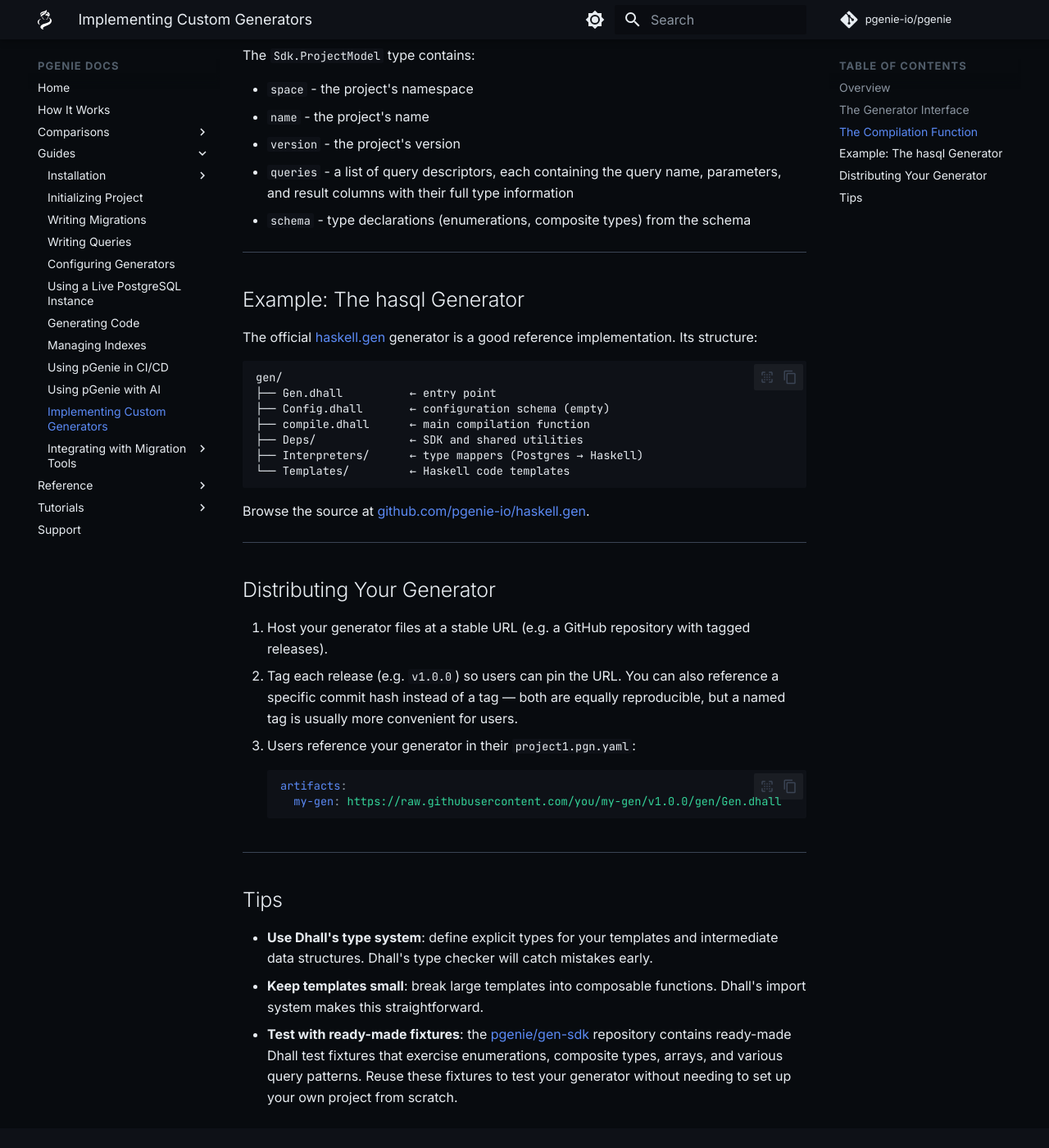
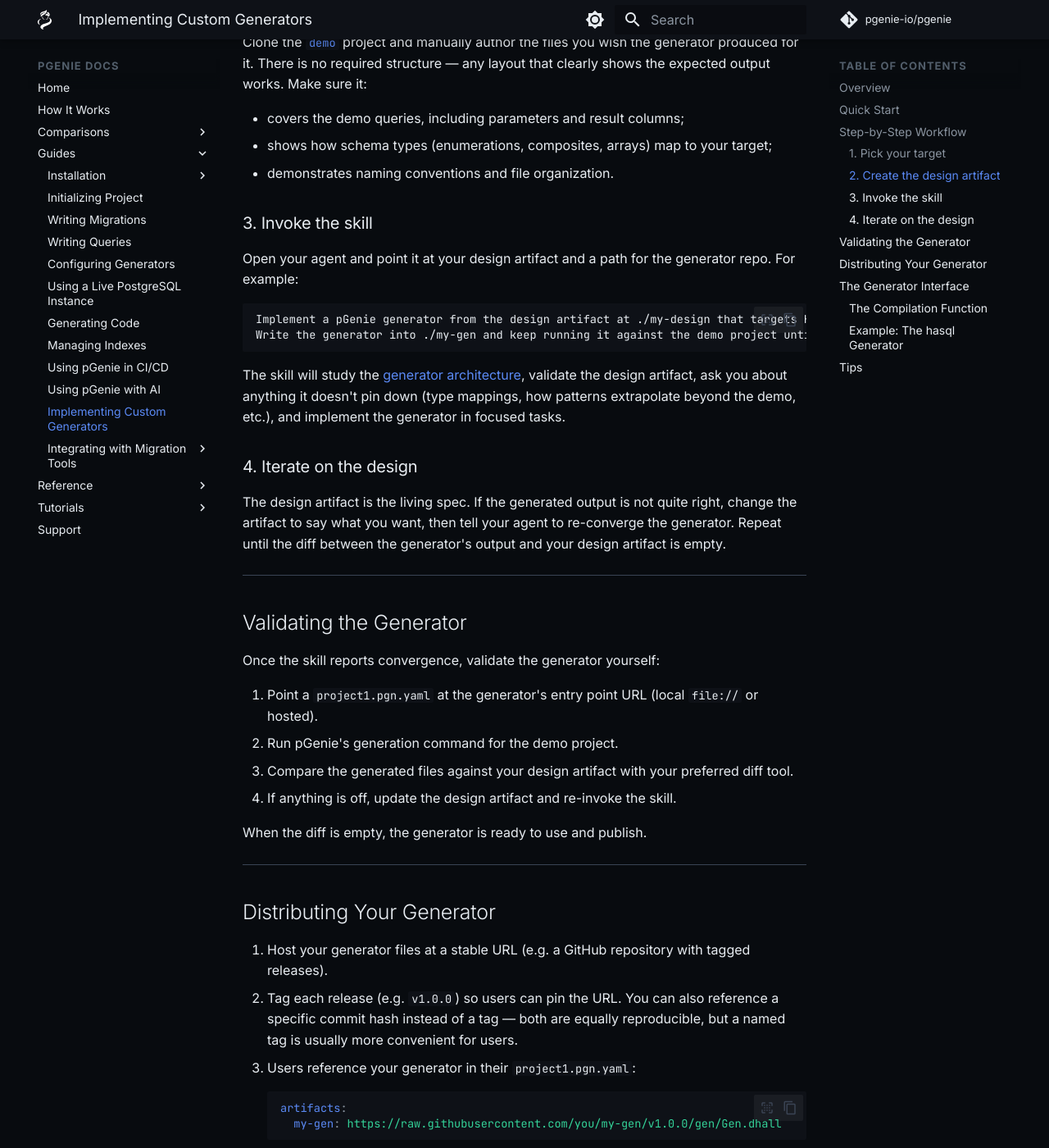
Before and after one commit to pgenie-io/docs, an MkDocs documentation site: the page built from docs/guides/implementing-custom-generators.md, in a window 1280 px wide and 1400 px high, scrolled down 1322 px. Shown: the whole window at 82% size. Built offline with MkDocs 1.6.1 and Material for MkDocs 9.7.7, drawn with Linux system fonts in a browser that asks for light colours; comment, search, counter and statistics services are not loaded; some of the changed text lies outside the part shown.

Commit message:
Mention skill

````diff
--- a/docs/guides/implementing-custom-generators.md
+++ b/docs/guides/implementing-custom-generators.md
@@ -8,11 +8,88 @@
 
 A generator is a [Dhall](https://dhall-lang.org/) program that receives a structured description of your project and returns a list of output files. Generators are referenced by URL in `project1.pgn.yaml`, so they can be hosted anywhere (GitHub, a personal server, etc.).
 
+You don't need to learn Dhall or Haskell to write one. The recommended path is to use the [`maintain-pgenie-gen` skill](https://github.com/pgenie-io/maintain-pgenie-gen.skill): you create a small reference project showing exactly what the generator should produce, and the skill converges a working generator from that design artifact.
+
+---
+
+## Quick Start
+
+1. Install the skill into your agent's skills directory:
+
+    ```bash
+    git clone https://github.com/pgenie-io/maintain-pgenie-gen.skill <your-agent-skills-dir>/maintain-pgenie-gen
+    ```
+
+    See the [skill repository](https://github.com/pgenie-io/maintain-pgenie-gen.skill) for the full install instructions and agent-specific details.
+
+2. Create a design artifact: a hand-written project showing what the generator should output for the [`demo`](https://github.com/pgenie-io/demo) project (`./queries`, `./migrations`, `./project1.pgn.yaml`). Browse the [`./artifacts`](https://github.com/pgenie-io/demo/tree/master/artifacts) directory in that repo for examples produced by other generators.
+
+3. Ask your agent to implement a pGenie generator from your design artifact.
+
+4. Iterate on the design artifact and re-invoke the skill until the generator's output matches it.
+
+---
+
+## Step-by-Step Workflow
+
+### 1. Pick your target
+
+Decide which language, framework, or format you want to generate. Existing pGenie generators include [java.gen](https://github.com/pgenie-io/java.gen), [rust.gen](https://github.com/pgenie-io/rust.gen), and [haskell.gen](https://github.com/pgenie-io/haskell.gen); their design artifacts ([java.gen-design](https://github.com/pgenie-io/java.gen-design), [rust.gen-design](https://github.com/pgenie-io/rust.gen-design), etc.) are good models for how a reference output can look.
+
+### 2. Create the design artifact
+
+Clone the [`demo`](https://github.com/pgenie-io/demo) project and manually author the files you wish the generator produced for it. There is no required structure — any layout that clearly shows the expected output works. Make sure it:
+
+- covers the demo queries, including parameters and result columns;
+- shows how schema types (enumerations, composites, arrays) map to your target;
+- demonstrates naming conventions and file organization.
+
+### 3. Invoke the skill
+
+Open your agent and point it at your design artifact and a path for the generator repo. For example:
+
+```text
+Implement a pGenie generator from the design artifact at ./my-design that targets Kotlin with Exposed.
+Write the generator into ./my-gen and keep running it against the demo project until its output matches the design artifact.
+```
+
+The skill will study the [generator architecture](https://github.com/pgenie-io/gen-sdk/blob/master/docs/generator-architecture.md), validate the design artifact, ask you about anything it doesn't pin down (type mappings, how patterns extrapolate beyond the demo, etc.), and implement the generator in focused tasks.
+
+### 4. Iterate on the design
+
+The design artifact is the living spec. If the generated output is not quite right, change the artifact to say what you want, then tell your agent to re-converge the generator. Repeat until the diff between the generator's output and your design artifact is empty.
+
+---
+
+## Validating the Generator
+
+Once the skill reports convergence, validate the generator yourself:
+
+1. Point a `project1.pgn.yaml` at the generator's entry point URL (local `file://` or hosted).
+2. Run pGenie's generation command for the demo project.
+3. Compare the generated files against your design artifact with your preferred diff tool.
+4. If anything is off, update the design artifact and re-invoke the skill.
+
+When the diff is empty, the generator is ready to use and publish.
+
+---
+
+## Distributing Your Generator
+
+1. Host your generator files at a stable URL (e.g. a GitHub repository with tagged releases).
+2. Tag each release (e.g. `v1.0.0`) so users can pin the URL. You can also reference a specific commit hash instead of a tag — both are equally reproducible, but a named tag is usually more convenient for users.
+3. Users reference your generator in their `project1.pgn.yaml`:
+
+    ```yaml
+    artifacts:
+      my-gen: https://raw.githubusercontent.com/you/my-gen/v1.0.0/gen/Gen.dhall
+    ```
+
 ---
 
 ## The Generator Interface
 
-Every generator must be a Dhall expression of the type provided by the pGenie SDK (`Sdk.module`). The SDK is available as a Dhall package from the pGenie generator dependencies.
+If you prefer to write a generator by hand, every generator must be a Dhall expression of the type provided by the pGenie SDK (`Sdk.module`). The SDK is available as a Dhall package from the pGenie generator dependencies.
 
 The minimal structure of a generator entry point (`Gen.dhall`):
 
@@ -30,9 +107,7 @@
 - `./Config.dhall` defines the schema of any user-supplied configuration (use `{} : Type` for no configuration).
 - `./compile.dhall` is the main compilation function that receives the project model and returns a list of generated files.
 
----
-
-## The Compilation Function
+### The Compilation Function
 
 `compile.dhall` receives the full project model and returns a list of file paths and contents:
 
@@ -52,9 +127,7 @@
 - `queries` - a list of query descriptors, each containing the query name, parameters, and result columns with their full type information
 - `schema` - type declarations (enumerations, composite types) from the schema
 
----
-
-## Example: The hasql Generator
+### Example: The hasql Generator
 
 The official [haskell.gen](https://github.com/pgenie-io/haskell.gen) generator is a good reference implementation. Its structure:
 
@@ -72,21 +145,10 @@
 
 ---
 
-## Distributing Your Generator
-
-1. Host your generator files at a stable URL (e.g. a GitHub repository with tagged releases).
-2. Tag each release (e.g. `v1.0.0`) so users can pin the URL. You can also reference a specific commit hash instead of a tag — both are equally reproducible, but a named tag is usually more convenient for users.
-3. Users reference your generator in their `project1.pgn.yaml`:
-
-    ```yaml
-    artifacts:
-      my-gen: https://raw.githubusercontent.com/you/my-gen/v1.0.0/gen/Gen.dhall
-    ```
-
----
-
 ## Tips
 
-- **Use Dhall's type system**: define explicit types for your templates and intermediate data structures. Dhall's type checker will catch mistakes early.
-- **Keep templates small**: break large templates into composable functions. Dhall's import system makes this straightforward.
-- **Test with ready-made fixtures**: the [pgenie/gen-sdk](https://github.com/pgenie/gen-sdk) repository contains ready-made Dhall test fixtures that exercise enumerations, composite types, arrays, and various query patterns. Reuse these fixtures to test your generator without needing to set up your own project from scratch.
+- **Start with the demo project**: the [`demo`](https://github.com/pgenie-io/demo) project exercises enumerations, composite types, arrays, and various query patterns. A design artifact that covers the demo is usually enough to bootstrap a production-quality generator.
+- **Make the design artifact explicit**: pin down type mappings, naming conventions, and file layout in the artifact itself. The more concrete the artifact, the fewer questions the skill needs to ask.
+- **Treat the artifact as the spec**: when the generator drifts, update the design artifact first and re-converge. The acceptance test is a diff.
+- **Reuse existing design artifacts**: study [java.gen-design](https://github.com/pgenie-io/java.gen-design), [rust.gen-design](https://github.com/pgenie-io/rust.gen-design), [c-sharp.gen-design](https://github.com/pgenie-io/c-sharp.gen-design), and [ts.gen-design](https://github.com/pgenie-io/ts.gen-design) for conventions that match your target ecosystem.
+- **If writing Dhall by hand**, use Dhall's type system: define explicit types for your templates and intermediate data structures. Dhall's type checker will catch mistakes early.
````
